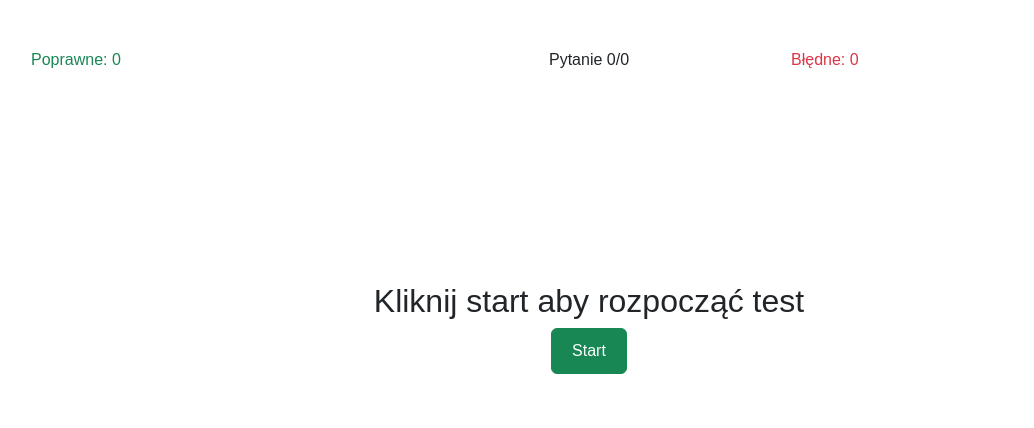
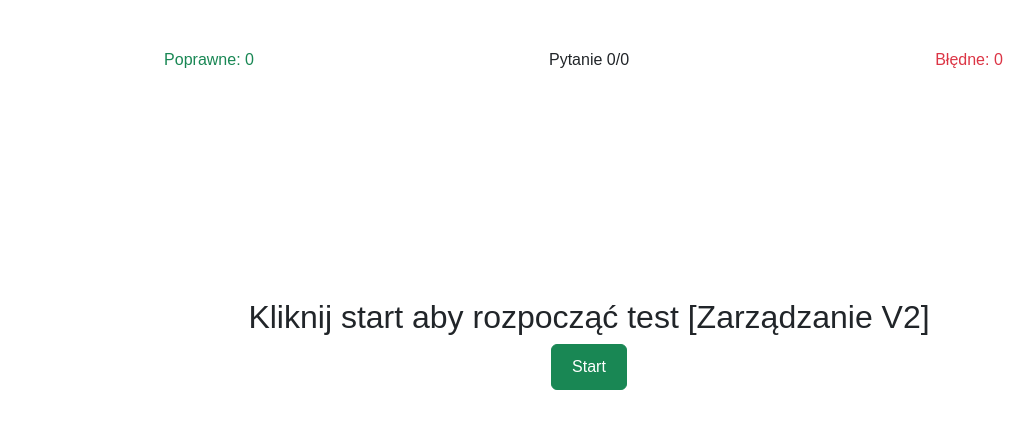
Before and after one commit to daniel500013/zarzadzanie-quiz-nowy, a plain HTML site: page index.html in a window 1280 px wide. Shown: the whole page, without its empty margins (51-1085 px from the left). Drawn offline with nearby package versions, Linux system fonts and the light colour scheme.

Commit message:
zmiantv3

```diff
--- a/index.html
+++ b/index.html
@@ -19,18 +19,18 @@
 <body>
     <div class="container mt-5">
         <div id="counters" class="row mb-3">
-            <div class="col-4 text-left">
+            <div class="col-4 text-center">
                 <div id="correct-answers" class="text-success">Poprawne: 0</div>
             </div>
             <div class="col-4 text-center">
                 <div id="question-counter">Pytanie 0/0</div>
             </div>
-            <div class="col-4 text-right">
+            <div class="col-4 text-center">
                 <div id="incorrect-answers" class="text-danger">Błędne: 0</div>
             </div>
         </div>
-        <div id="quiz-container" style="margin-top: -20vh;" class="text-center d-flex flex-column justify-content-center align-items-center vh-100">
-            <h2>Kliknij start aby rozpocząć test</h2>
+        <div id="quiz-container" style="margin-top: -18vh;" class="text-center d-flex flex-column justify-content-center align-items-center vh-100">
+            <h2>Kliknij start aby rozpocząć test [Zarządzanie V2]</h2>
             <button id="start-btn" class="btn btn-success">Start</button>
         </div>
         <div id="results-container" class="text-center d-none">
--- a/script.js
+++ b/script.js
@@ -2049,7 +2049,7 @@ function restartQuiz() {
     userAnswers = [];
     document.getElementById('correct-answers').innerText = 'Poprawne: 0';
     document.getElementById('incorrect-answers').innerText = 'Błędne: 0';
-    document.getElementById('quiz-container').innerHTML = '<button id="start-btn" class="btn btn-success">Start</button>';
+    document.getElementById('quiz-container').innerHTML = '<h2>Kliknij start aby rozpocząć test [Zarządzanie V2]</h2><button id="start-btn" class="btn btn-success">Start</button>';
     document.getElementById('quiz-container').classList.remove('d-none');
     document.getElementById('start-btn').style.display = 'inline-block';
     document.getElementById('start-btn').addEventListener('click', startQuiz);
```
